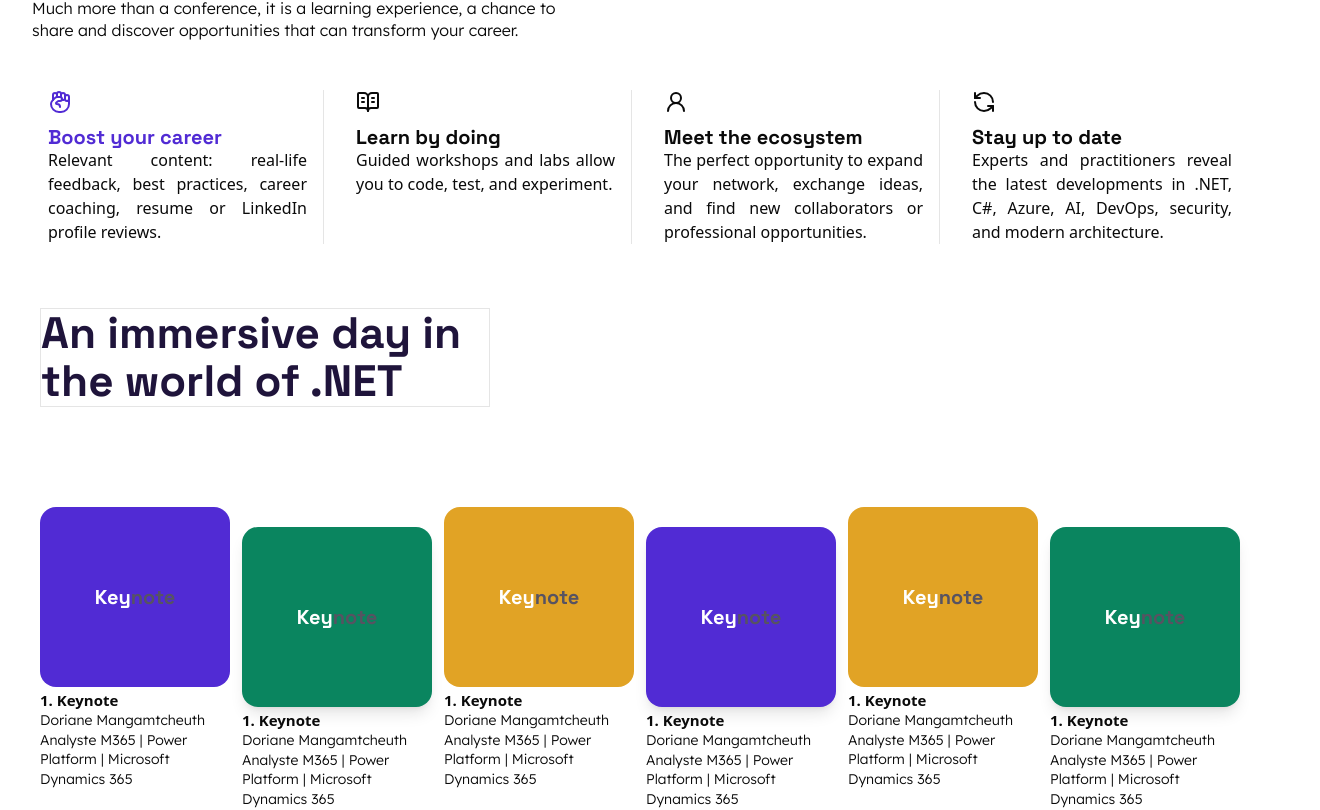
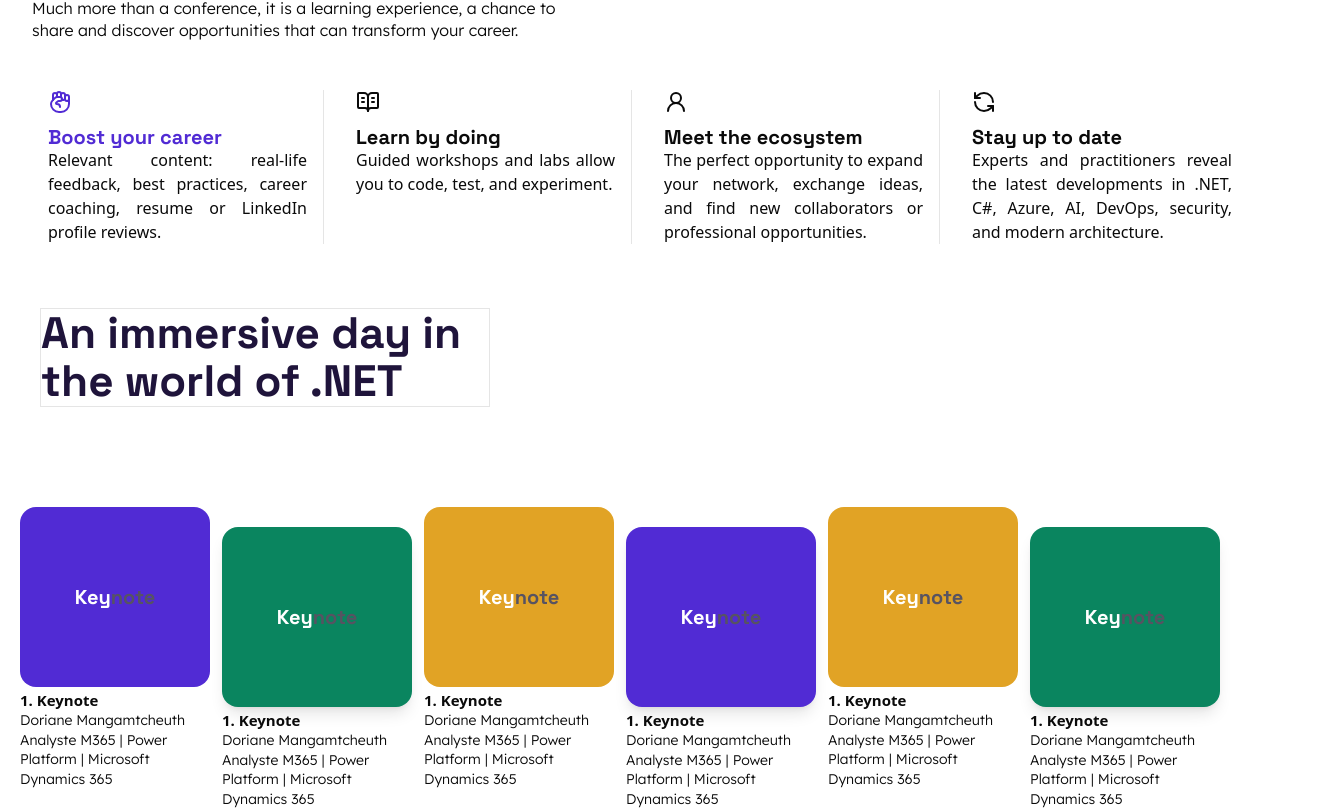
Before and after one commit to Helionux/Dot_Net_WebSite-app, a Next.js app: page / in a window 1280 px wide. Shown: the part 1154-1964 px from the top of the page, 1320 px wide, since content can reach past the window. Built offline with nearby package versions, Linux system fonts and the light colour scheme.

Commit message:
update de Menu2

```diff
--- a/src/app/components/Menu.tsx
+++ b/src/app/components/Menu.tsx
@@ -12,7 +12,7 @@ export default function Menu() {
                 </div>
             </div>
 
-            <div className=" w-full flex flex-nowrap gap-3 ml-10 overflow-auto box-border">
+            <div className=" max-w-7xl flex flex-nowrap gap-3 ml-5 overflow-auto box-border">
                 <div className="mt-5 w-[190px]">
                     <div className="max-w-sm bg-[#512BD4]  h-[180px] rounded-2xl mt-20  p-6">
                         <p className="w-full h-full justify-center items-center flex font-['Space_Grotesk'] font-bold text-[20px] text-[#FFFFFF] ">
```
